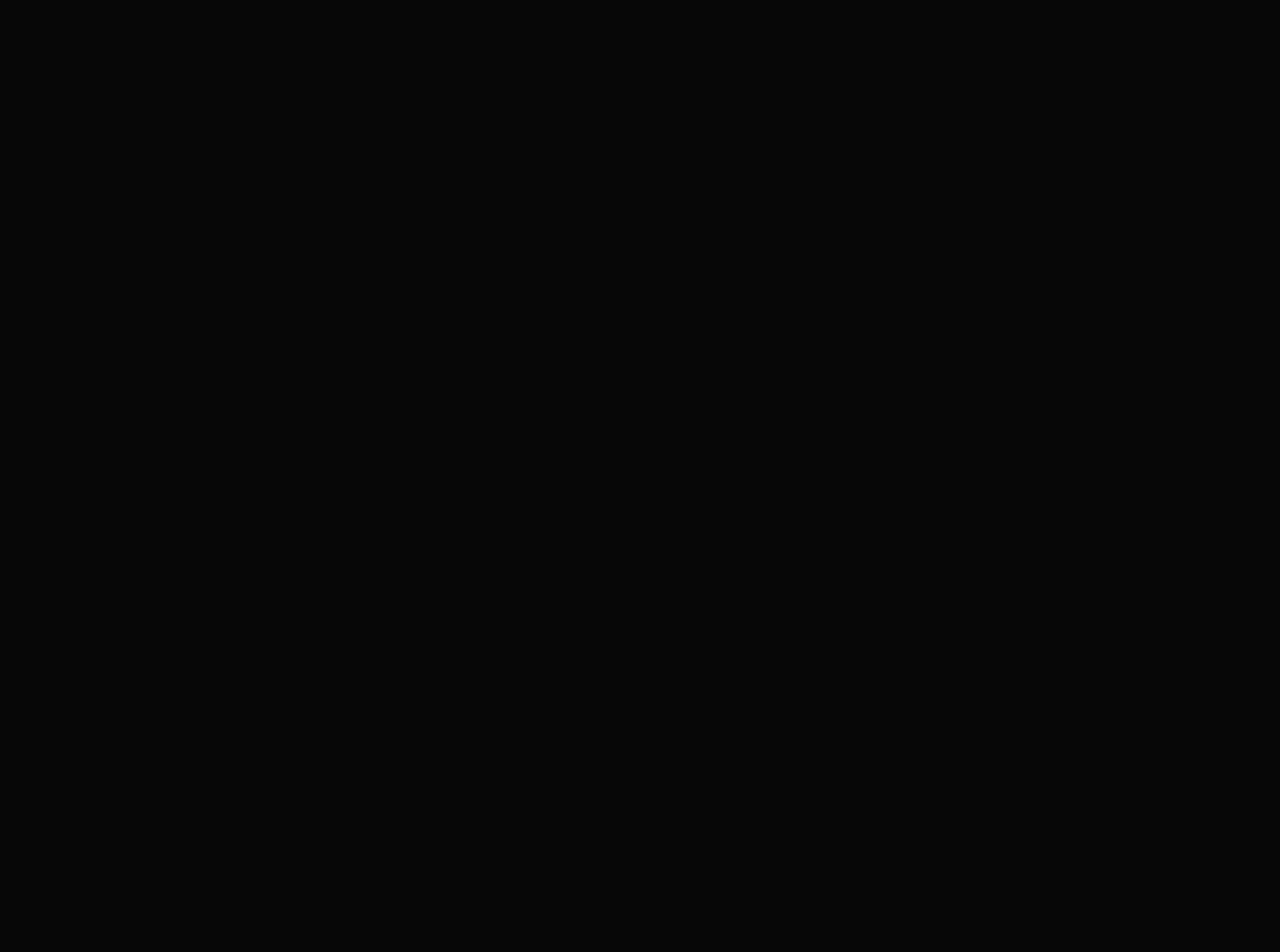
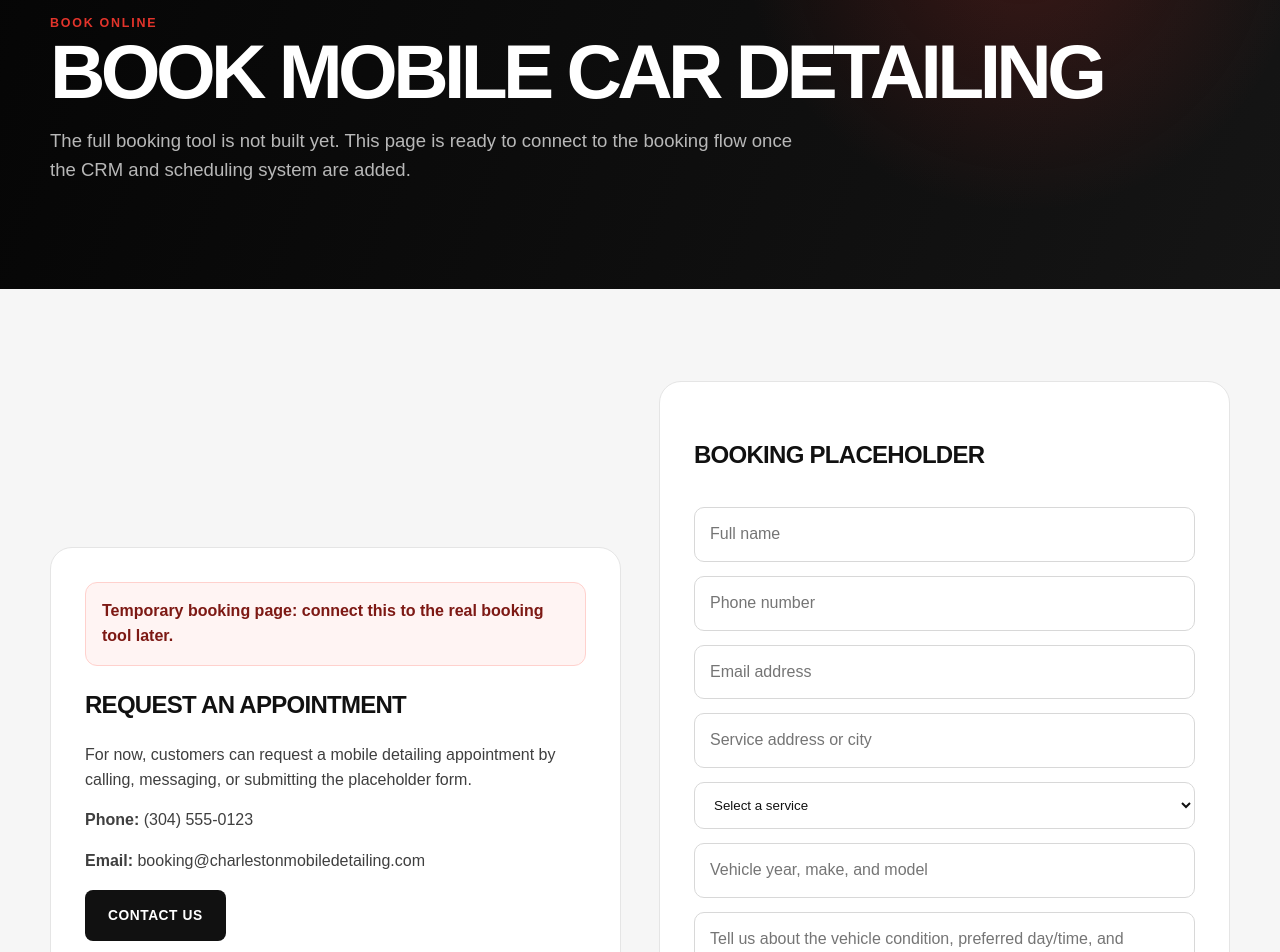
Before and after one commit to DiamondLocalMarketingCo/Charleston-Mobile-Car-Detailing, a Next.js app: page /book in a window 1280 px wide. Before the commit this address had no page. Shown: the part 160-1112 px from the top of the page. Before the commit the page ends 800 px from the top, so only its background shows below. Built offline with nearby package versions, Linux system fonts and the light colour scheme.

Commit message:
Add booking placeholder page

```diff
--- /dev/null
+++ b/src/app/book/page.tsx
@@ -0,0 +1,51 @@
+import type { Metadata } from 'next';
+import Link from 'next/link';
+import { business, services } from '@/lib/site';
+
+export const metadata: Metadata = {
+  title: 'Book Mobile Car Detailing Charleston WV',
+  description: 'Book mobile car detailing in Charleston, WV. Online booking tool coming soon for interior detailing, exterior detailing, full detailing, and maintenance detailing.',
+  alternates: { canonical: '/book' },
+};
+
+export default function BookPage() {
+  return (
+    <main>
+      <section className="page-hero">
+        <div className="container">
+          <span className="eyebrow">Book Online</span>
+          <h1>Book Mobile Car Detailing</h1>
+          <p className="lead">The full booking tool is not built yet. This page is ready to connect to the booking flow once the CRM and scheduling system are added.</p>
+        </div>
+      </section>
+
+      <section className="section light">
+        <div className="container grid-2">
+          <div className="content-block">
+            <div className="notice">Temporary booking page: connect this to the real booking tool later.</div>
+            <h2>Request an appointment</h2>
+            <p>For now, customers can request a mobile detailing appointment by calling, messaging, or submitting the placeholder form.</p>
+            <p><strong>Phone:</strong> <a href={business.phoneHref}>{business.phone}</a></p>
+            <p><strong>Email:</strong> <a href={`mailto:${business.email}`}>{business.email}</a></p>
+            <Link className="btn dark" href="/contact">Contact Us</Link>
+          </div>
+
+          <form className="content-block form">
+            <h2>Booking placeholder</h2>
+            <input className="input" placeholder="Full name" />
+            <input className="input" placeholder="Phone number" />
+            <input className="input" placeholder="Email address" />
+            <input className="input" placeholder="Service address or city" />
+            <select className="input" defaultValue="">
+              <option value="" disabled>Select a service</option>
+              {services.map((service) => <option key={service.slug}>{service.title}</option>)}
+            </select>
+            <input className="input" placeholder="Vehicle year, make, and model" />
+            <textarea className="input" placeholder="Tell us about the vehicle condition, preferred day/time, and anything we should know." />
+            <button className="btn dark" type="button">Submit Placeholder</button>
+          </form>
+        </div>
+      </section>
+    </main>
+  );
+}
```
